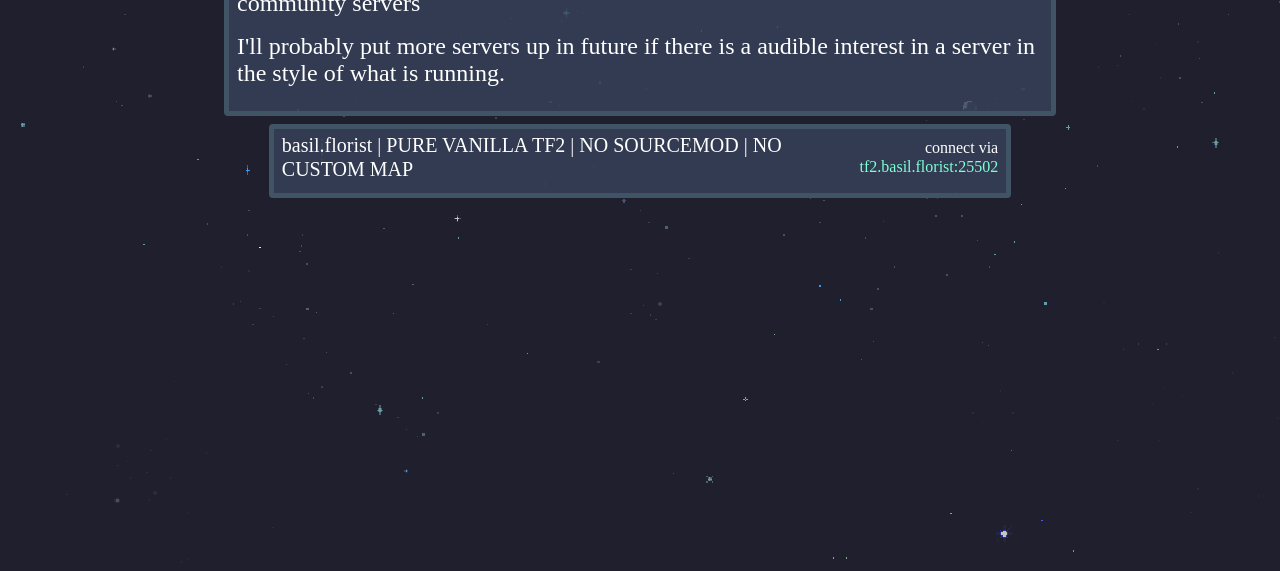
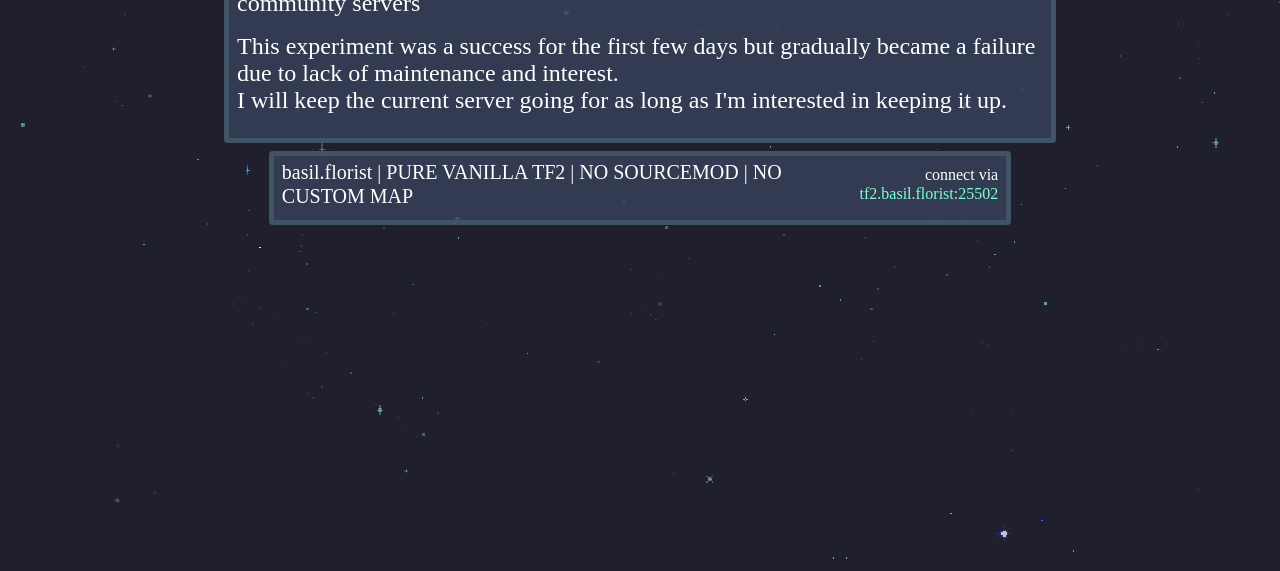
Before and after one commit to ChutoyJohn/basil.florist, a plain HTML site: page servers/index.html in a window 1280 px wide. Shown: the part 229-800 px from the top of the page. Drawn offline with nearby package versions, Linux system fonts and the light colour scheme; a web font is replaced by a local one.

Commit message:
more friends page updates and server page changes

```diff
--- a/servers/index.html
+++ b/servers/index.html
@@ -45,7 +45,7 @@
                 <div class="mainPanel">
                     <h4 class="headerText">What this is</h4>
                     <p class="textText">So I got bored and decided to set up a 24/7 TF2 server.<br>I've been wanting to see how popular a purely vanilla, no sourcemod, no custom maps, nothing TF2 server would fair in the world of ultra moderated ultra modded community servers</p>
-                    <p class="textText">I'll probably put more servers up in future if there is a audible interest in a server in the style of what is running.</p>
+                    <p class="textText">This experiment was a success for the first few days but gradually became a failure due to lack of maintenance and interest.<br>I will keep the current server going for as long as I'm interested in keeping it up.</p>
                 </div>
                 <div class="serverPanel">
                     <h5 class="serverText">basil.florist | PURE VANILLA TF2 | NO SOURCEMOD | NO CUSTOM MAP</h5>
```
Also changed, not shown: friends/index.html (+3 -1 lines).
